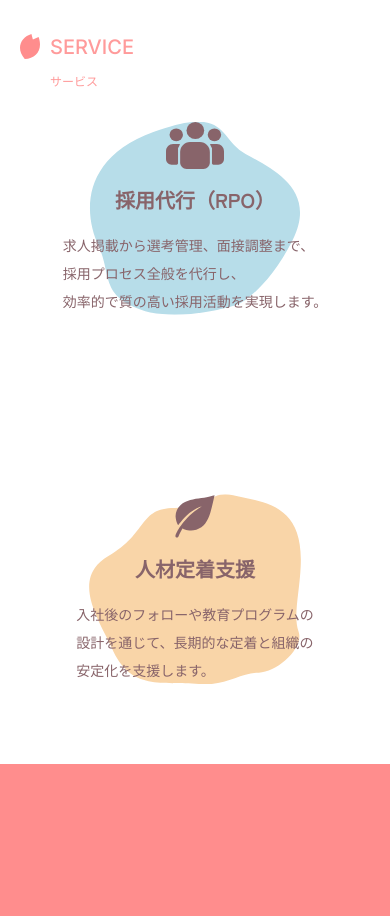
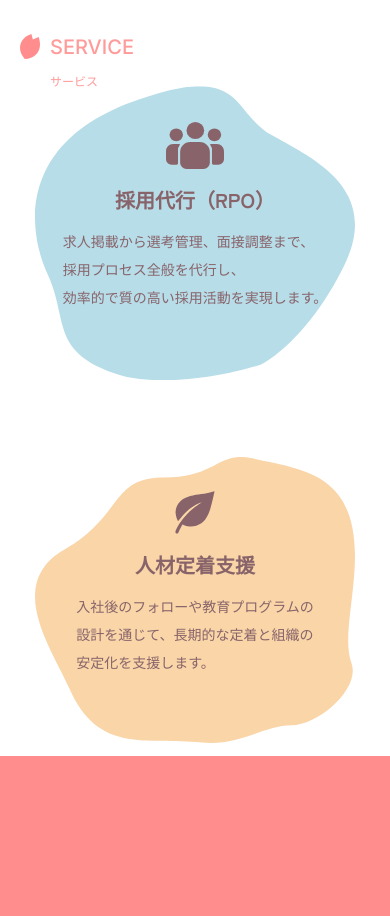
Before and after one commit to Kashiau04/p_troot-web, a Next.js app: page / in a window 390 px wide. Shown: the part 1720-2636 px from the top of the page. Built offline with nearby package versions, Linux system fonts and the light colour scheme.

Commit message:
WIP: service section

```diff
--- a/app/components/ServiceCard.tsx
+++ b/app/components/ServiceCard.tsx
@@ -24,9 +24,9 @@ export default function ServiceCard({
 }: ServiceCardProps) {
   return (
     <div className="relative">
-      <div className="absolute top-1/2 left-1/2 h-full w-full -translate-x-1/2 -translate-y-1/2">
+      <div className="absolute  w-80 top-[59%] left-1/2 -translate-x-1/2 -translate-y-1/2 md:w-100">
         <Image
-          className="h-full w-full"
+          className="w-full h-full"
           src={`/images/${bgImage.name}.svg`}
           alt="background blue"
           width={350}
@@ -34,7 +34,7 @@ export default function ServiceCard({
           priority
         />
       </div>
-      <div className="relative flex flex-col items-center justify-center gap-y-4">
+      <div className="relative flex flex-col items-center justify-center">
         <Image
           className={image.className}
           src={`/images/${image.name}.svg`}
@@ -43,11 +43,11 @@ export default function ServiceCard({
           height={image.height}
           priority
         />
-        <h3 className="text-[1.25rem] leading-[150%] font-bold md:mt-6 md:text-[1.5rem]">
+        <h3 className="text-[1.25rem] leading-[150%] font-bold md:mt-6 md:text-[1.5rem] mt-4 ">
           {title}
         </h3>
         <p
-          className="text-[0.875rem] leading-[200%] font-medium md:mt-4 md:text-[1rem]"
+          className="text-[0.875rem] leading-[200%] font-medium md:mt-4 md:text-[1rem] mt-3"
           dangerouslySetInnerHTML={{ __html: description }}
         />
       </div>
```
